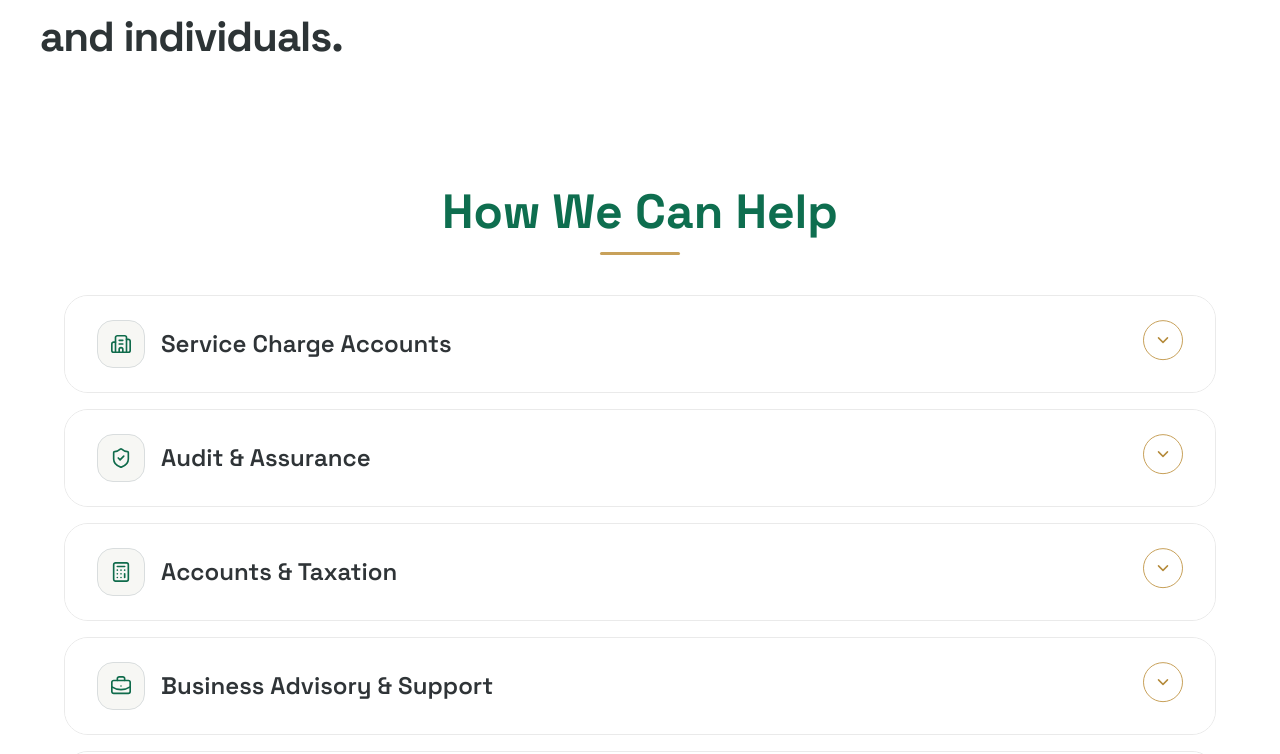
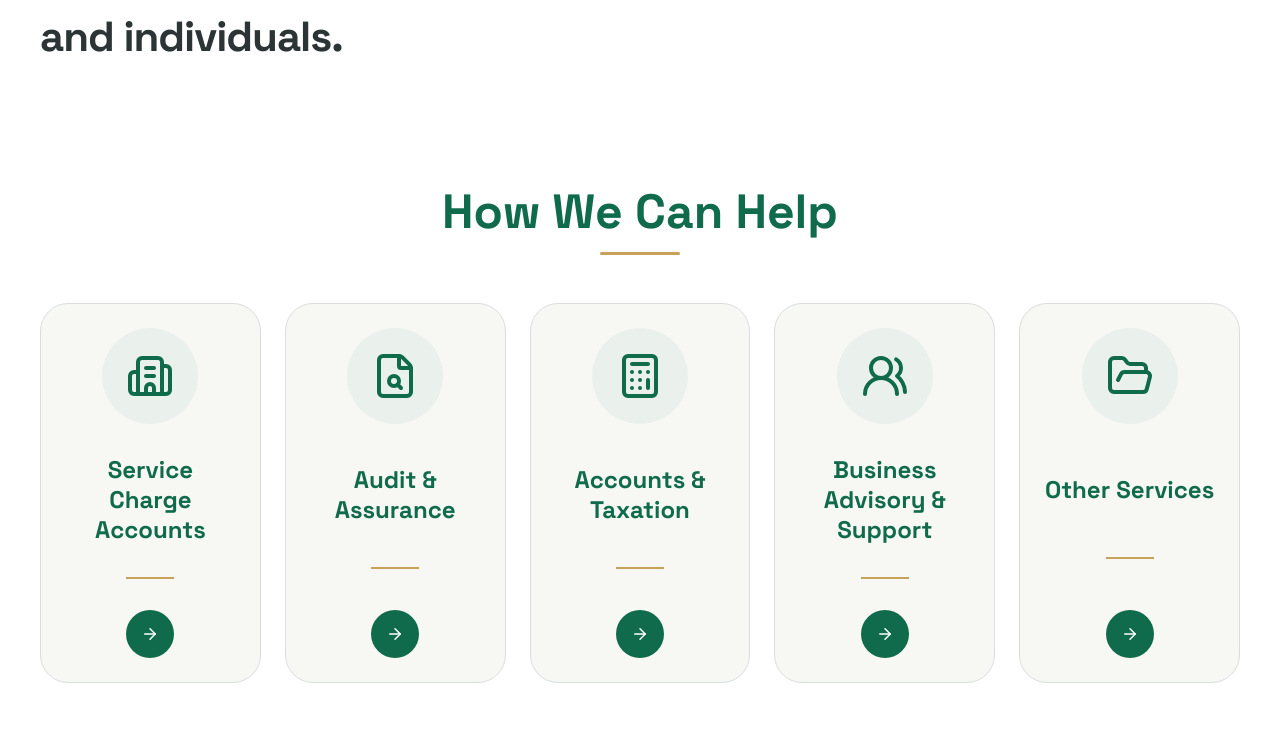
Before and after one commit to UnsaShafiq02/LpsLiving, a React (Vite) app in the folder LPS-Living-Stone-main/: page / in a window 1280 px wide. Shown: the part 1040-1794 px from the top of the page. Built offline with nearby package versions, Linux system fonts and the light colour scheme.

Commit message:
3rd june

```diff
--- a/LPS-Living-Stone-main/src/pages/HomeServices.jsx
+++ b/LPS-Living-Stone-main/src/pages/HomeServices.jsx
@@ -8,11 +8,10 @@ import { motion, AnimatePresence } from "framer-motion";
 import heroVideo from "../assets/bgVideo.mp4";
 import {
   Building2,
-  ShieldCheck,
+  FileSearch,
   Calculator,
-  BriefcaseBusiness,
-  FileText,
-  ChevronDown,
+  UsersRound,
+  FolderOpen,
   ArrowRight,
 } from "lucide-react";
 
@@ -93,7 +92,7 @@ const serviceAreas = [
   },
   {
     title: "Audit & Assurance",
-     icon: ShieldCheck,
+     icon: FileSearch,
     link: "/audit-assurance",
     items: [
       "Statutory Audits",
@@ -116,7 +115,7 @@ const serviceAreas = [
   },
   {
     title: "Business Advisory & Support",
-     icon: BriefcaseBusiness,
+     icon: UsersRound,
 
     link: "/business-advisory",
     items: [
@@ -129,7 +128,7 @@ const serviceAreas = [
   },
   {
     title: "Other Services",
-    icon: FileText,
+    icon: FolderOpen,
     link: "/other-services",
     items: [
       "HMRC Investigations & Enquiries",
@@ -139,9 +138,98 @@ const serviceAreas = [
     ],
   },
 ];
+function FlipServiceCard({ service }) {
+  const Icon = service.icon;
+
+  return (
+    <div className="group h-[380px] [perspective:1200px]">
+      <div
+        className="
+          relative h-full w-full
+          transition-all duration-700
+          [transform-style:preserve-3d]
+          group-hover:[transform:rotateY(180deg)]
+        "
+      >
+        {/* Front */}
+        <div
+          className="
+            absolute inset-0
+            rounded-[28px]
+            border border-[#D9DDDE]
+            bg-[#F7F7F4]
+            p-6
+            flex flex-col items-center justify-between
+            text-center
+            [backface-visibility:hidden]
+          "
+        >
+          <div className="w-24 h-24 rounded-full bg-[#EAF1EC] flex items-center justify-center">
+            <Icon size={48} className="text-[#0F6B4B]" />
+          </div>
+
+          <h3 className="text-[#0F6B4B] text-2xl font-bold leading-tight">
+            {service.title}
+          </h3>
+
+          <div className="w-12 h-[2px] bg-[#C8A15A]" />
+
+          <div className="w-12 h-12 rounded-full bg-[#0F6B4B] flex items-center justify-center">
+            <ArrowRight size={18} className="text-white" />
+          </div>
+        </div>
+
+        {/* Back */}
+        <div
+          className="
+            absolute inset-0
+            rounded-[28px]
+            bg-[#0F6B4B]
+            text-white
+            p-6
+            [transform:rotateY(180deg)]
+            [backface-visibility:hidden]
+            flex flex-col
+          "
+        >
+          <h3 className="text-xl font-bold mb-6">
+            {service.title}
+          </h3>
+
+          <div className="space-y-3 flex-1">
+            {service.items.map((item) => (
+              <div key={item} className="flex gap-3">
+                <div className="w-2 h-2 bg-[#C8A15A] rotate-45 mt-2 shrink-0" />
+                <span className="text-sm">{item}</span>
+              </div>
+            ))}
+          </div>
+
+          <Link
+            to={service.link}
+            className="
+              mt-6
+              inline-flex
+              items-center
+              justify-center
+              gap-2
+              rounded-xl
+              bg-[#C8A15A]
+              text-white
+              py-3
+              font-medium
+            "
+          >
+            Learn More
+          </Link>
+        </div>
+      </div>
+    </div>
+  );
+}
 const HomeServices = () => {
   const [current, setCurrent] = useState(0);
-  const [openService, setOpenService] = useState(null);
+
 
 useEffect(() => {
   const interval = setInterval(() => {
@@ -465,7 +553,7 @@ className="
 
   </div>
 </section>
-<section className="bg-white px-4 sm:px-6 lg:px-10 py-10 sm:py-16">
+{/* <section className="bg-white px-4 sm:px-6 lg:px-10 py-10 sm:py-16">
   <div className="max-w-6xl mx-auto">
 
     <div className="text-center mb-10">
@@ -652,6 +740,28 @@ className="
       })}
     </div>
   </div>
+</section> */}
+<section className="bg-white px-4 sm:px-6 lg:px-10 py-16">
+  <div className="max-w-7xl mx-auto">
+
+    <div className="text-center mb-12">
+      <h2 className="text-3xl sm:text-4xl lg:text-5xl font-bold text-[#0F6B4B]">
+        How We Can Help
+      </h2>
+
+      <div className="w-20 h-[3px] bg-[#C8A15A] mx-auto mt-4 rounded-full" />
+    </div>
+
+    <div className="grid grid-cols-1 sm:grid-cols-2 xl:grid-cols-5 gap-6">
+      {serviceAreas.map((service) => (
+        <FlipServiceCard
+          key={service.title}
+          service={service}
+        />
+      ))}
+    </div>
+
+  </div>
 </section>
 
 
```
